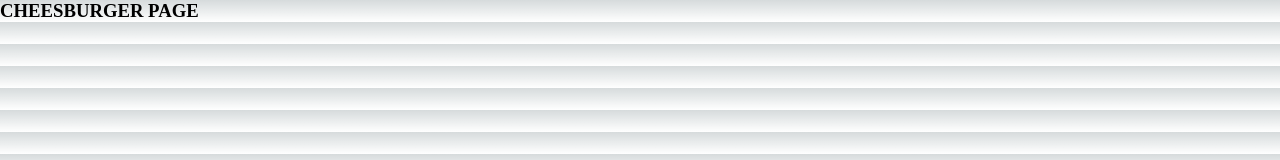
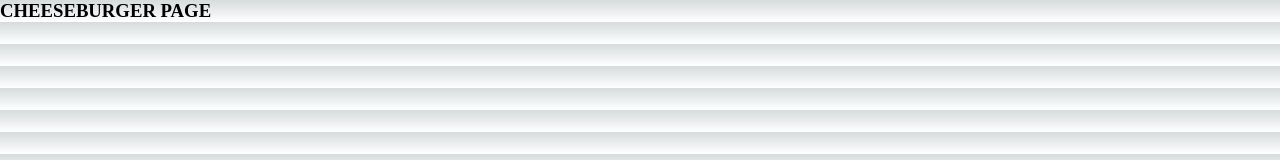
Before and after one commit to vilcinskij/CMR, a Next.js app: page /burgers/cheesburger in a window 1280 px wide. Shown: the top 160 px of the page. Built offline with nearby package versions, Linux system fonts and the light colour scheme.

Commit message:
fixed fixes

```diff
--- a/pages/burgers/cheesburger.js
+++ b/pages/burgers/cheesburger.js
@@ -1,9 +1,9 @@
-const Cheesburger = () => {
+const Cheeseburger = () => {
     return (
         <div>
-            <h3>CHEESBURGER PAGE</h3>
+            <h3>CHEESEBURGER PAGE</h3>
         </div>
     )
 }
 
-export default Cheesburger
+export default Cheeseburger
```
